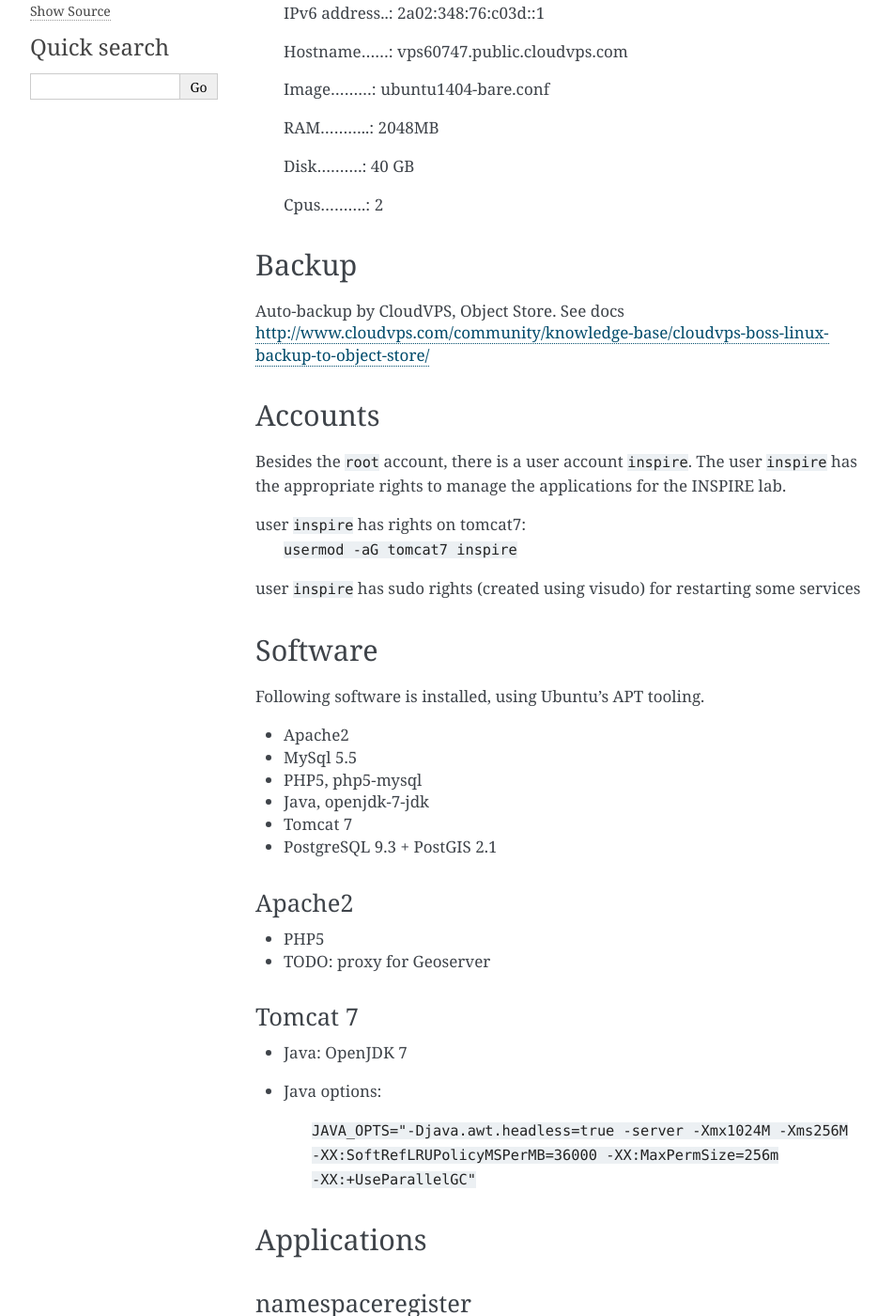
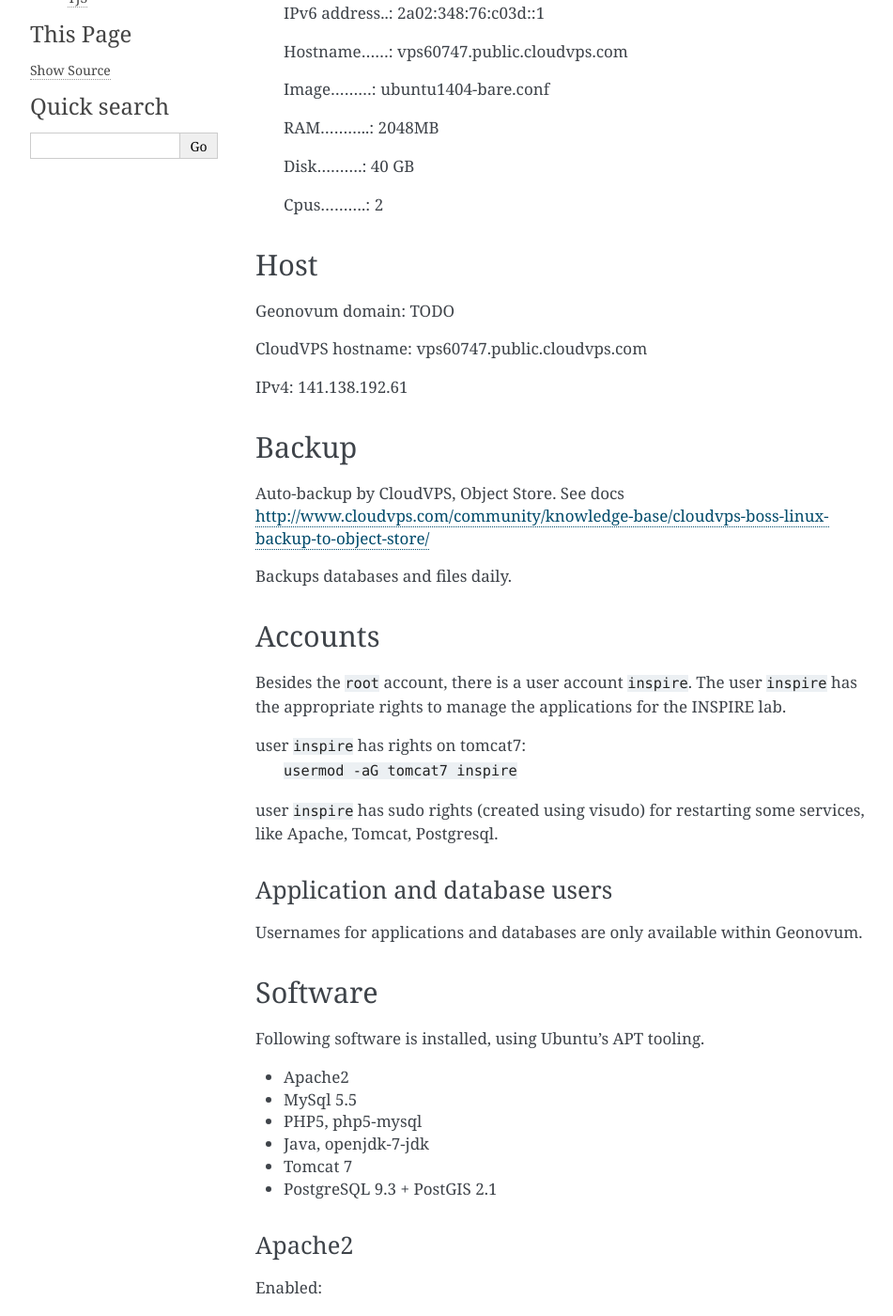
Before and after one commit to Geonovum/inspirelab, a Sphinx documentation site: the page built from docs/server.rst, in a window 1280 px wide and 1400 px high, scrolled down 401 px. Shown: the whole window at 94% size, without its empty margins (148-1099 px from the left). Built offline with Sphinx 7.4.7, drawn with Linux system fonts in a browser that asks for light colours; some of the changed text lies outside the part shown.

Commit message:
bijwerken docs

```diff
--- a/docs/index.rst
+++ b/docs/index.rst
@@ -12,7 +12,6 @@
    :maxdepth: 2
 
 
-
 Indices and tables
 ==================
 
--- a/docs/server.rst
+++ b/docs/server.rst
@@ -27,10 +29,21 @@
     Cpus..........: 2
 
 
+Host
+====
+
+Geonovum domain: TODO
+
+CloudVPS hostname: vps60747.public.cloudvps.com
+
+IPv4: 141.138.192.61
+
+
 Backup
 ============
 Auto-backup by CloudVPS, Object Store. See docs http://www.cloudvps.com/community/knowledge-base/cloudvps-boss-linux-backup-to-object-store/
 
+Backups databases and files daily.
 
 Accounts
 ============
@@ -39,7 +52,11 @@
 user ``inspire`` has rights on tomcat7:
     ``usermod -aG tomcat7 inspire``
 
-user ``inspire`` has sudo rights (created using visudo) for restarting some services
+user ``inspire`` has sudo rights (created using visudo) for restarting some services, like Apache, Tomcat, Postgresql.
+
+Application and database users
+------------------------------
+Usernames for applications and databases are only available within Geonovum.
 
 Software
 ============
@@ -55,9 +72,10 @@
 Apache2
 -------
 
+Enabled:
+
 * PHP5
-* TODO: proxy for Geoserver
-
+* mod_proxy, mod_proxy_ajp
 
 Tomcat 7
 --------
@@ -68,6 +86,7 @@
    ``JAVA_OPTS="-Djava.awt.headless=true -server -Xmx1024M -Xms256M -XX:SoftRefLRUPolicyMSPerMB=36000
    -XX:MaxPermSize=256m -XX:+UseParallelGC"``
 
+* Proxy AJP enabled
 
 Applications
 ============
@@ -77,7 +96,6 @@
 
 * Database: ``namespaces``
 * Base URL: ``http://vps60747.public.cloudvps.com/namespaces/``
-
 
 smartcities
 -----------------
@@ -91,4 +109,4 @@
 
 TODO: TJS installation and data configuration
 
-TODO: Mod_proxy
+* Base URL: ``http://vps60747.public.cloudvps.com/geoserver``
```
Also changed, not shown: other parts of docs/server.rst (+2 -0 lines).
